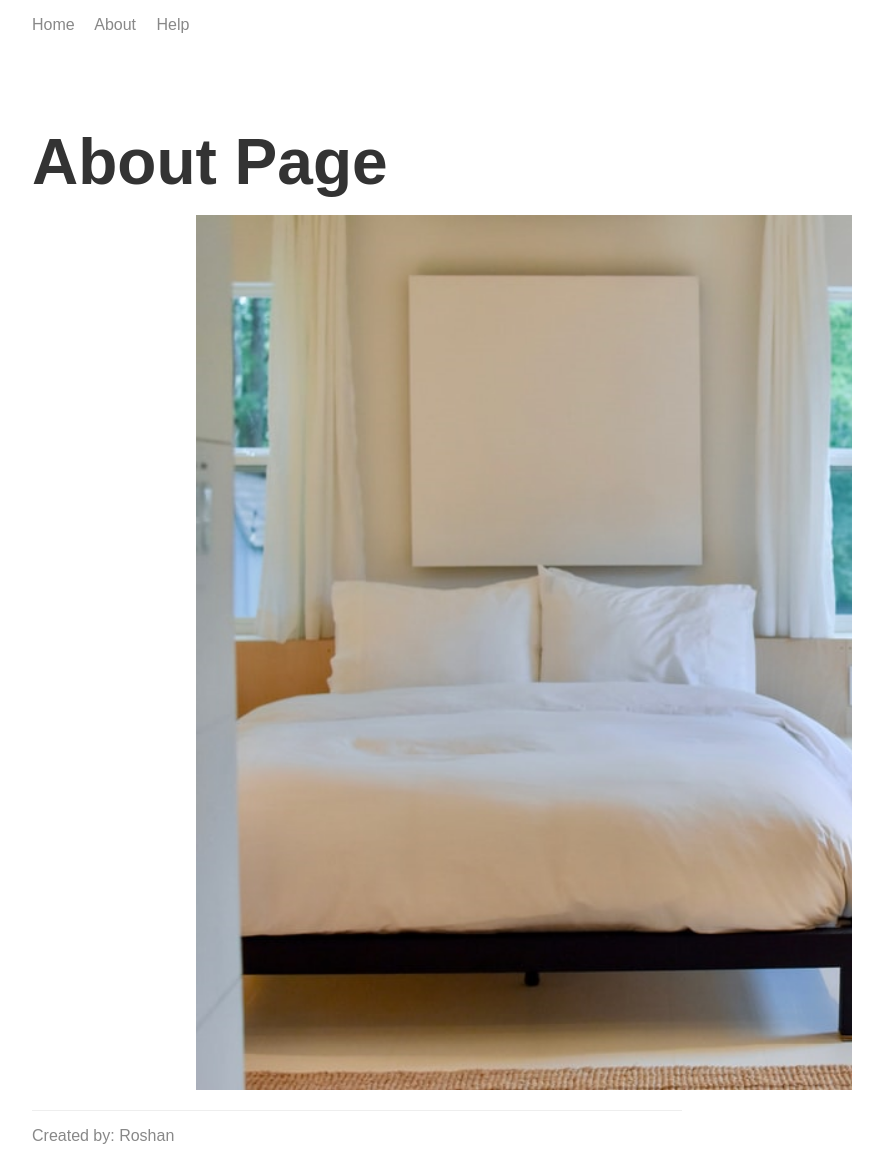
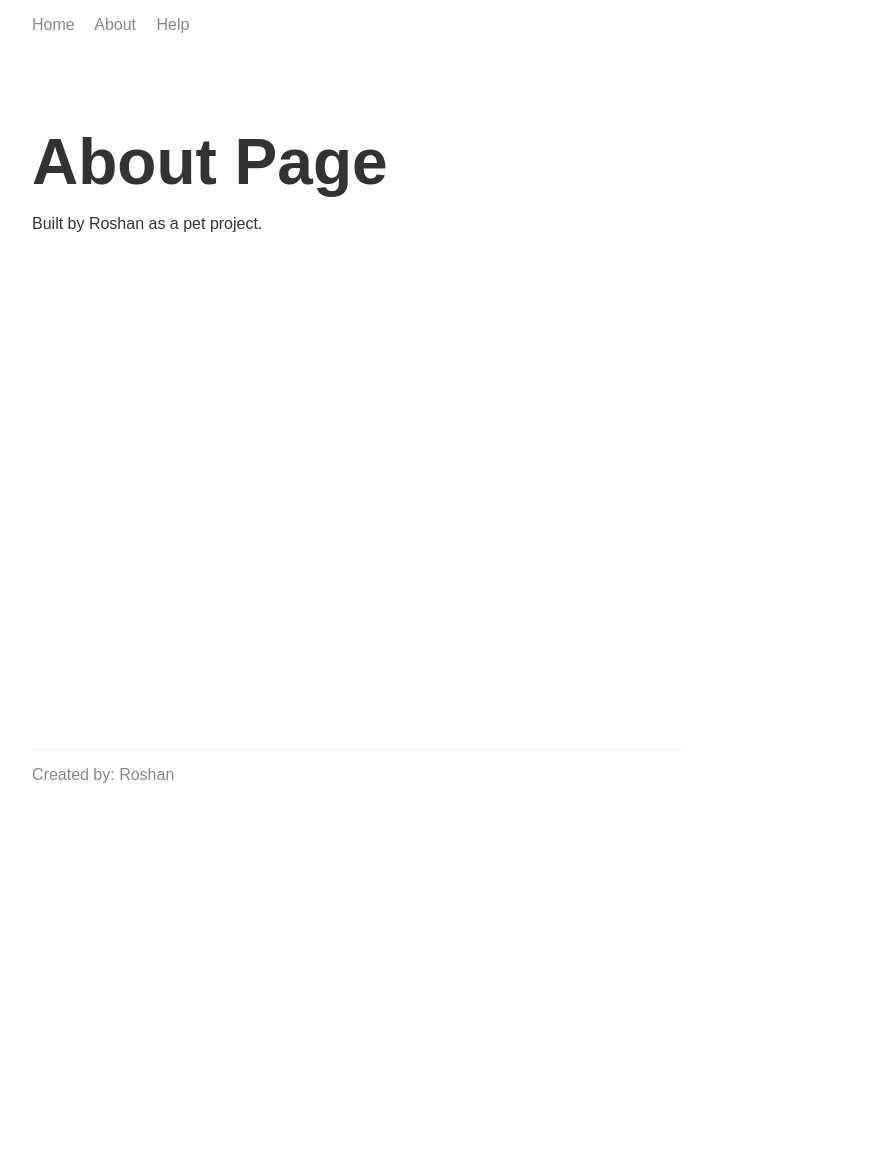
Before and after one commit to Arobce/Learning-Web-Servers, a Node server app: page /about in a window 1280 px wide. Shown: the whole page, without its empty margins (283-1166 px from the left). After the commit the page ends 800 px from the top, so only its background shows below. Run offline with Node 20, Linux system fonts and the light colour scheme.

Commit message:
Added Content

```diff
--- a/templates/views/about.hbs
+++ b/templates/views/about.hbs
@@ -2,7 +2,7 @@
 
 <div class="main-content">
     <h1>{{title}}</h1>
-    <img src="./assets/asdf.png" class="potrait" alt="" srcset="">
+    <p>Built by {{name}} as a pet project.</p>
 </div>
 
 
--- a/templates/views/help.hbs
+++ b/templates/views/help.hbs
@@ -2,6 +2,7 @@
 
 <div class="main-content">
     <h1>{{title}}</h1>
+    <p>Go to home and simply enter the location you would like to know the weather about.</p>
 </div>
 
 {{>footer}}
--- a/templates/views/index.hbs
+++ b/templates/views/index.hbs
@@ -2,7 +2,6 @@
 
 <div class="main-content">
     <h1>{{title}}</h1>
-    <h2>{{name}}</h2>
 
     <form class="form">
         <input type="text" class="location-field" name="location" id="" placeholder="Location">
```
